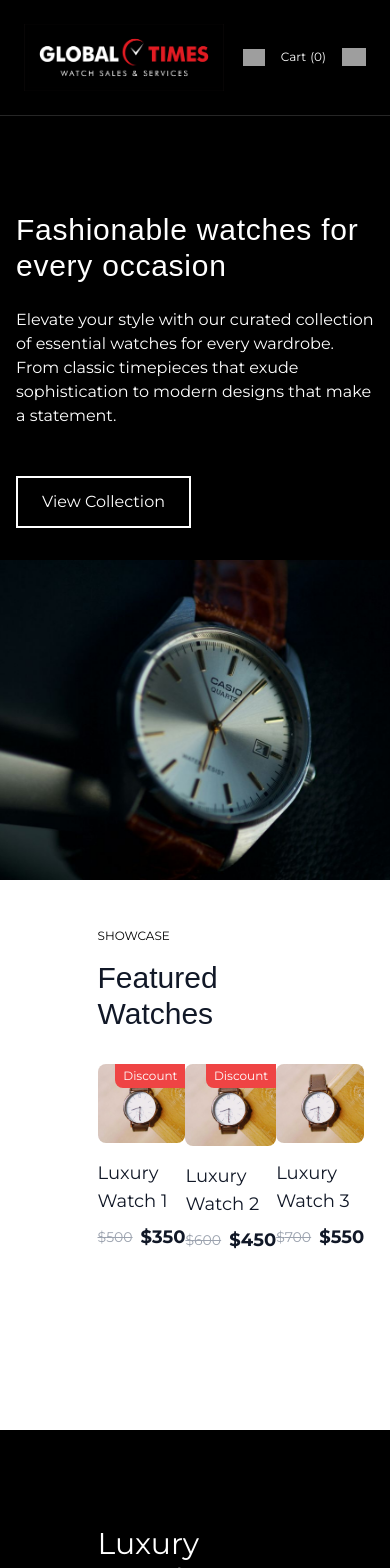
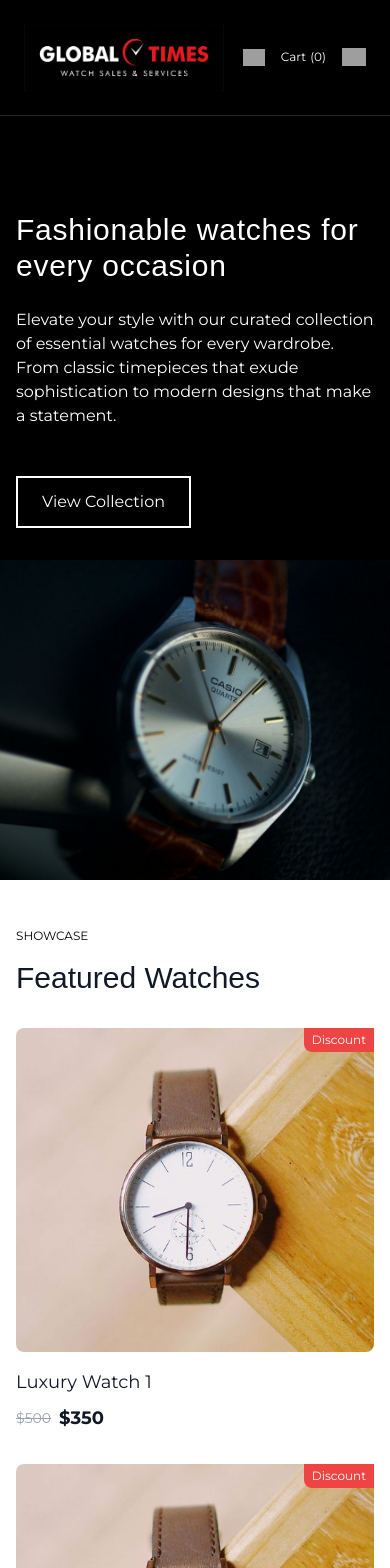
Before and after one commit to Akinwalee/e-com, a Next.js app: page / in a window 390 px wide. Shown: the top 1568 px of the page. Built offline with nearby package versions, Linux system fonts and the light colour scheme; grey boxes are pictures that could not be loaded.

Commit message:
featuredjs updated

```diff
--- a/components/Layout/Featured.js
+++ b/components/Layout/Featured.js
@@ -3,13 +3,13 @@ import sampleProducts from './sampleProducts';
 
 export default function Featured({ products = sampleProducts }) {
     return (
-      <div className="mx-auto w-3/6 py-12">
+      <div className="w-full md:mx-auto px-4 md:px-0 md:w-3/6 py-12">
         <div className="mb-8">
           <div className="text-xs font-thin text-black">SHOWCASE</div>
           <h2 className="text-3xl font-thin text-gray-900 font-manrope mt-4">Featured Watches</h2>
         </div>
-        <div className="flex flex-wrap">
-          <div role="list" className="flex w-full justify-between">
+        <div>
+          <div role="list" className="grid grid-cols-1 md:grid-cols-3 gap-8 w-full">
             {products.length > 0 ? (
                 products.map((product) => (
                     <FeaturedItem key={product.id} product={product} />
```
